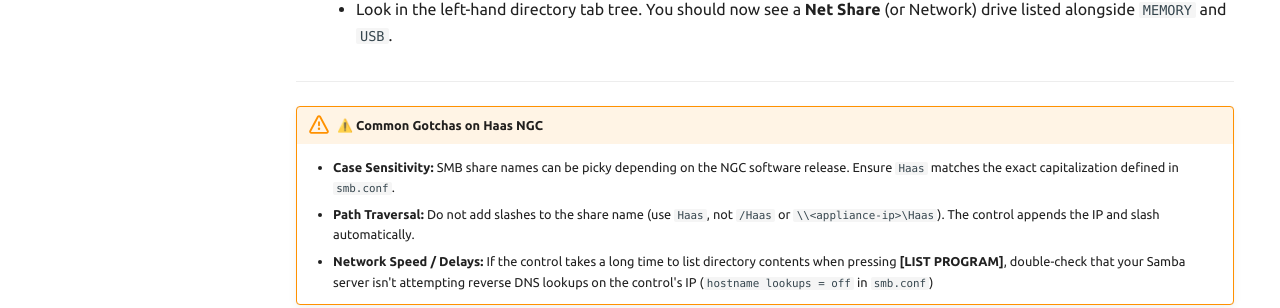
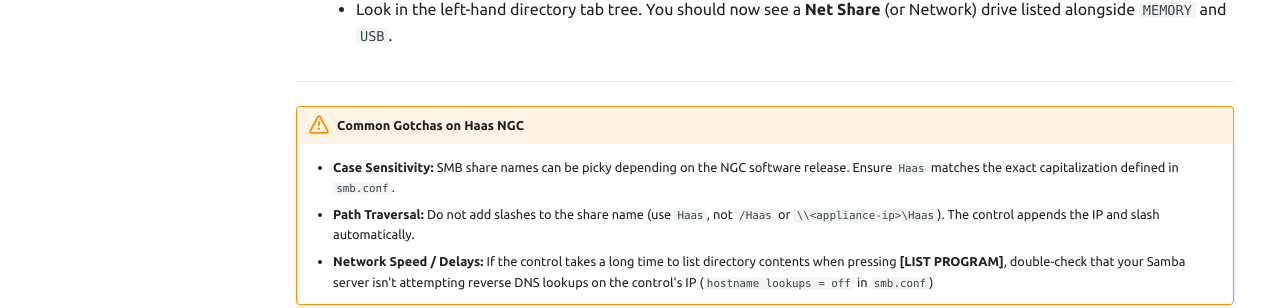
Before and after one commit to rikosintie/Haas_Data_collect, an MkDocs documentation site: the page built from docs/INSTALL_QUICKSTART.md, in a window 1280 px wide and 900 px high, scrolled down 3371 px. Shown: the part 142-450 px from the top of the window. Built offline with MkDocs 1.6.1 and Material for MkDocs 9.7.7, drawn with Linux system fonts in a browser that asks for light colours; some web fonts are replaced; comment, search, counter and statistics services are not loaded.

```diff
--- a/docs/INSTALL_QUICKSTART.md
+++ b/docs/INSTALL_QUICKSTART.md
@@ -128,7 +128,7 @@ The Haas NGC runs an embedded Linux stack under the hood and natively supports S
 
 ---
 
-!!! warning "⚠️ Common Gotchas on Haas NGC"
+!!! warning "Common Gotchas on Haas NGC"
     - **Case Sensitivity:** SMB share names can be picky depending on the NGC software release. Ensure `Haas` matches the exact capitalization defined in `smb.conf`.
     - **Path Traversal:** Do not add slashes to the share name (use `Haas`, not `/Haas` or `\\<appliance-ip>\Haas`). The control appends the IP and slash automatically.
     - **Network Speed / Delays:** If the control takes a long time to list directory contents when pressing **[LIST PROGRAM]**, double-check that your Samba server isn't attempting reverse DNS lookups on the control's IP (`hostname lookups = off` in `smb.conf`)
```
